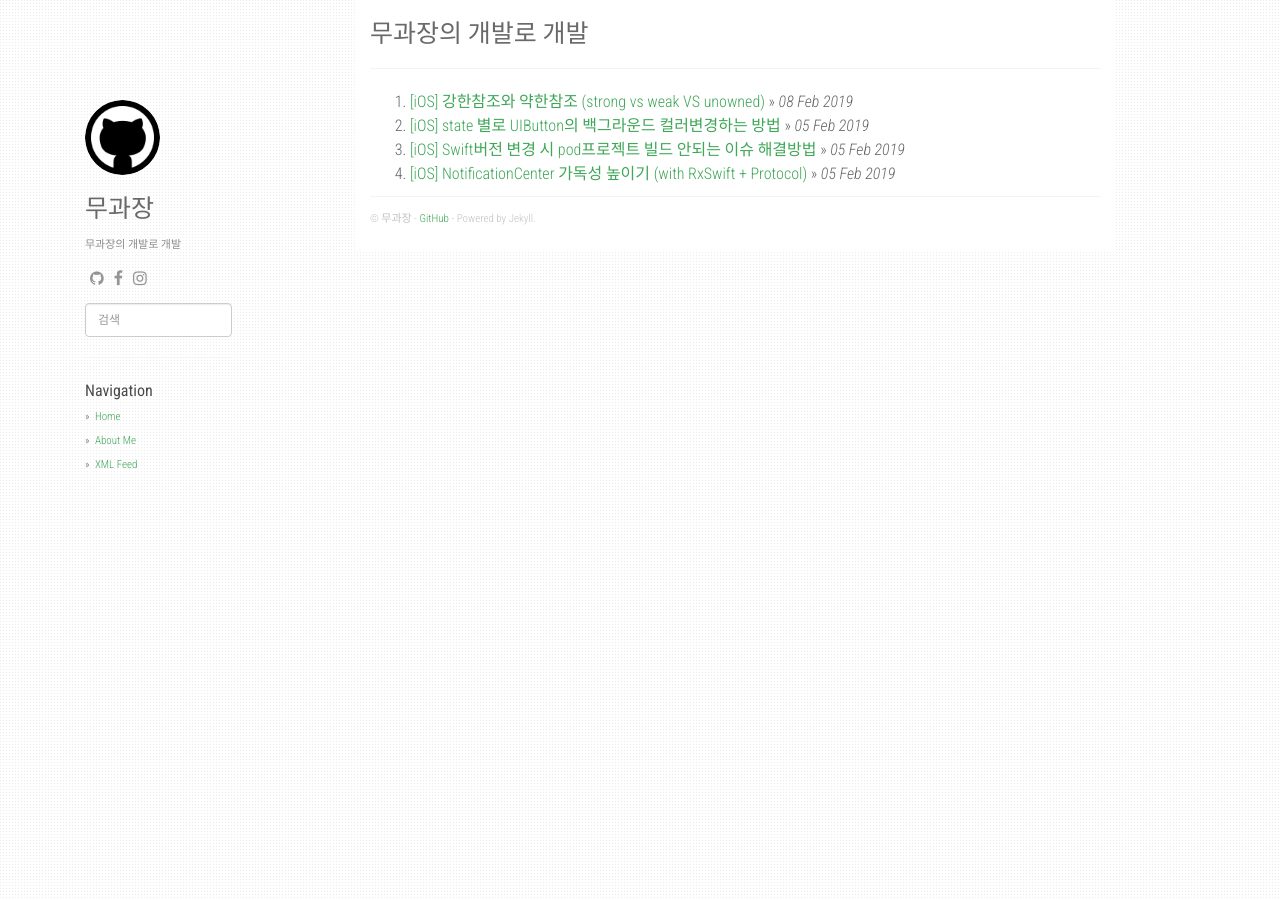
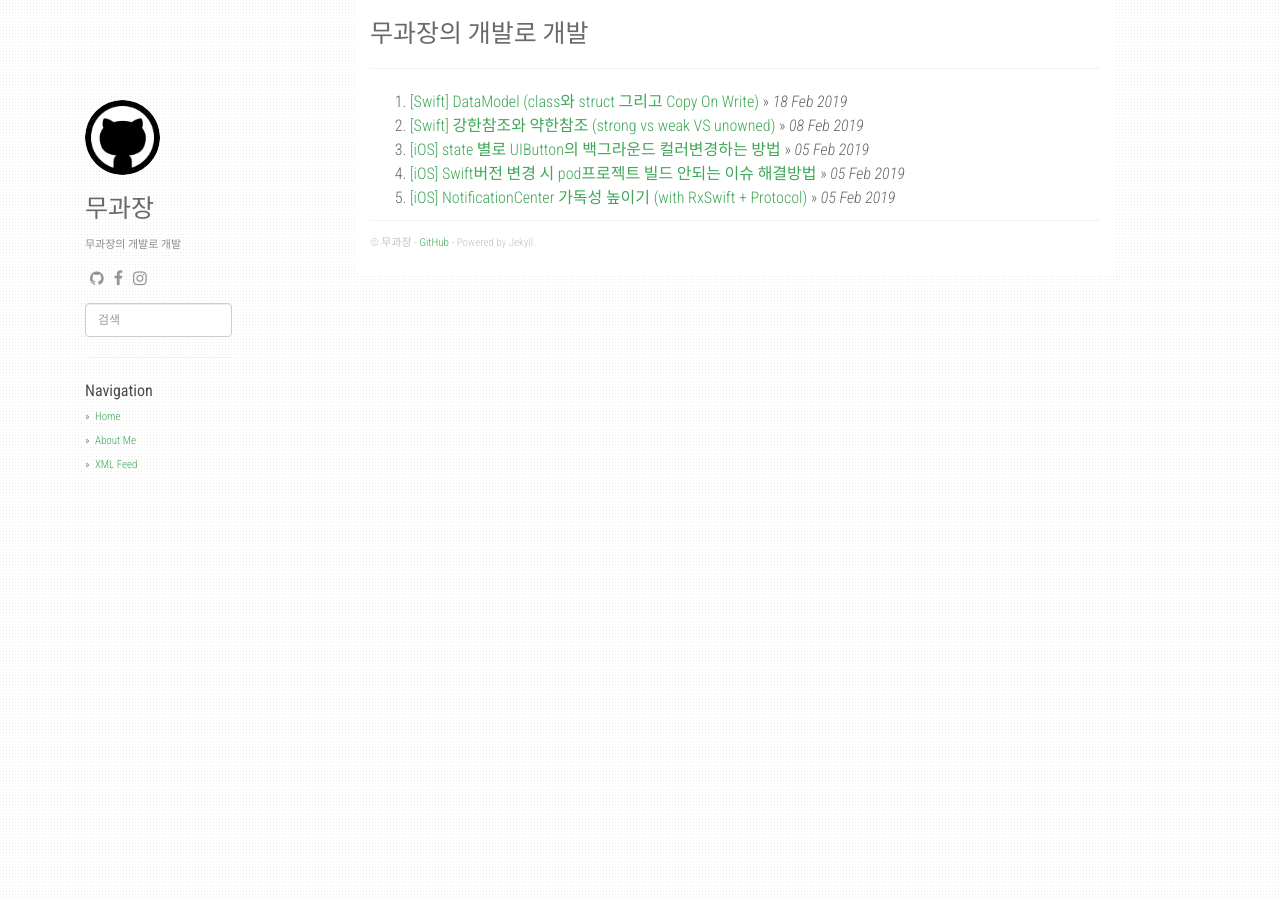
Before and after one commit to jmkim0213/jmkim0213.github.io, a Jekyll site: the page built from index.html, in a window 1280 px wide. Built offline with Jekyll 4.4.1, drawn with Linux system fonts in a browser that asks for light colours; nearby versions of some CDN libraries; the list of posts is cut into pages by our own code; part of the change alters nothing that is shown.

Commit message:
Post: copy_on_write

```diff
--- a/_posts/2019-02-08-weak_Vs_unowned/2019-02-08-weak_Vs_unowned.md
+++ b/_posts/2019-02-08-weak_Vs_unowned.md
@@ -1,6 +1,6 @@
 ---
 layout: post
-title:  "[iOS] 강한참조와 약한참조 (strong vs weak VS unowned)"
+title:  "[Swift] 강한참조와 약한참조 (strong vs weak VS unowned)"
 date:   2019-02-08 19:30:00 +0900
 categories: [iOS, Swift]
 ---
--- /dev/null
+++ b/_posts/2019-02-18-copy_on_write.md
@@ -0,0 +1,166 @@
+---
+layout: post
+title:  "[Swift] DataModel (class와 struct 그리고 Copy On Write)"
+date:   2019-02-18 21:30:00 +0900
+categories: [iOS, Swift]
+---
+
+### 서론
+Swift로 데이터의 집합을 표현하는 방법으로는 struct, class, tuple, array등 다양합니다.
+오늘은 이 중에서 주로 데이터 모델을 작성할때 사용하는 struct와 class에 대해 알아 보고자 합니다.
+
+class와 struct는 둘 다 Property와 Function을 가지고 있으며, 프로토콜을 구현할 수 있는 공통점이 있는 타입입니다.
+하지만 근본적으로 두 타입은 많이 다릅니다.
+
+---
+
+# Class
+class는 참조타입(Reference Type)으로 Heap Memory 공간에 할당되며, 메모리에 할당된 class는 인스턴스 또는 객체라고 불리고 있습니다. 그리고 그 인스턴스를 참조(또는 가리키는)하는 변수를 참조변수라고 합니다.
+
+---
+
+> 참조변수는 대입연산자(=)사용시 참조하는 인스턴스의 참조 값을 복사합니다.
+
+---
+
+{% highlight swift %}
+class Foo {           // class
+  var data: Int = 0   // property
+}
+let foo1 = Foo()      // 새로운 instance 생성 후 참조변수 foo1가 참조하도록 참조 값 대입
+let foo2 = foo1       // foo1의 참조 값을 foo2에 대입
+{% endhighlight %}
+
+![](https://user-images.githubusercontent.com/4909483/52785580-a783af00-309b-11e9-9c8d-cf8eadc32554.png)
+
+---
+
+# Struct
+struct는 값 타입(Value Type)으로 Stack, Heap, Data Memory 공간에 할당될 수 있습니다.
+
+---
+
+> Struct타입의 변수는 대입연산자(=)사용시 소유한 모든 Property의 값을 복사합니다.
+
+---
+
+{% highlight swift %}
+struct Foo {          // struct
+  var data: Int = 0   // property
+}
+let foo1 = Foo()      // 새로운 구조체(foo1) 생성
+let foo2 = foo1       // 새로운 구조체(foo2) 생성 후 foo1의 값을 대입
+{% endhighlight %}
+
+![](https://user-images.githubusercontent.com/4909483/52786090-4230bd80-309d-11e9-8b2f-ffa1fa3c3bff.png)
+
+---
+
+# 데이터 모델에서의 class
+참조타입인 class를 데이터 모델로 사용한다면, 한 인스턴스에 대해 많은 참조가 존재하게되어 인스턴스의 데이터 변경시 참조하는 모든 곳이 영향을 받아 의도치 않은 문제가 발생 할 수 있습니다.
+
+좀 더 풀어서 이야기해보겠습니다.
+Foo와 Bar가 동일한 인스턴스 fooBar를 참조하고 있고, Foo의 어느 함수 내에서 fooBar 상태를 변경했다고 가정해봅시다. Bar도 fooBar를 참조해서 사용하고 있기때문에, Foo에서 변경된 fooBar상태 변경으로 인해 Bar에서 의도치 않은 문제가 발생 할 수도 있습니다.
+
+또한, 이렇게 발생된 문제는 참조가 많은 경우에 문제의 발생지를 찾기 어려워져 디버깅을 하기가 쉽지 않습니다.
+
+---
+
+# 데이터 모델에서의 struct
+값 타입인 struct를 데이터 모델로 사용한다면, 위에서 거론한 class의 문제 점을 해결 할 수 있습니다.
+struct는 대입시 참조가 아닌 값을 복사하기 때문에, struct의 값을 변경한다해도 그 값이 다른 곳에 영향을 주지 않기 때문입니다.
+
+하지만 struct의 덩치가 커지게되면 struct간 대입연산(=)시에 모든 값이 복사되어야 하기 때문에 속도적인 면에서 큰 비용이 발생합니다. 또한 struct의 값이 변경될 필요가 없음에도 불구하고 대입연산시 매번 새로운 메모리 공간을 할당해 프로퍼티를 복사하므로 불필요한 메모리 할당이되는 문제가 발생합니다.
+
+위 문제는 Copy on write라는 개념을 도입해 해결이 가능합니다.
+
+---
+
+### Copy on write
+Copy on write (이하 COW)는 데이터 복사시 실제로 값을 복사되지 않고, 동일한 값을 참조하다가 데이터 변경이 발생될 시에 복사해 값을 변경하는 기법입니다.
+
+Swift에서는 원시타입 구조체(Int, Double, String)와 Array, Set, Dictionary등 컬렉션 구조체에 이미 구현되어있습니다.
+
+{% highlight swift %}
+var arr1 = [0, 1, 2]    // [Int]배열이 생성됩니다.
+var arr2 = arr1         // 이 경우 실제 복사가 일어나지 않고, 동일한 주소를 가지게 됩니다.
+arr1.append(3)          // 이때 [0, 1, 2]배열이 복사가 되며, arr1은 [0, 1, 2, 3]의 값을 가지게 되고 arr2와 다른 주소를 가지게 됩니다.
+{% endhighlight %}
+
+---
+
+# 사용자 정의 구조체에서의 COW
+사용자 정의 구조체에는 COW가 구현되어있지 않기 때문에 필요하다면 구현해줘야 합니다.
+주석으로 간단한 예제를 설명하면서 COW를 구현해보도록 하겠습니다.
+
+{% highlight swift %}
+// 일단 사용자 정의 구조체 UserData를 정의합니다.
+struct UserData {
+    var intValue: Int       = 0
+    var strValue: String    = ""
+}
+
+/*
+대입연산에 의해 즉각적으로 프로퍼티 복사가 발생하는 것을 막기 위해
+참조타입인 Class를 이용해 UserData를 한번 wrapping 해줄 필요가 있습니다.
+또한, UserData말고도 다른 타입에 대해 범용적으로 활용할 수 있도록
+Generic(<T>)으로 데이터타입에 대한 유연성을 부여해줍니다.
+*/
+struct DataWrapper<T> {
+    var data: T
+
+    init(data: T) {
+      self.data = data
+    }
+}
+
+/*
+  DataWrapper를 제어해줄 CowData 구조체를 선언합니다.
+*/
+struct CowData<T> {
+    // Data Wrapper
+    private var dataWrapper: DataWrapper<T>
+    init(data: T) {
+        self.dataWrapper = DataWrapper(data: data)
+    }
+
+    var data: T {
+        get {
+            return self.dataWrapper.data
+        }
+        set {
+            if !isKnownUniquelyReferenced(&self.dataWrapper) {
+                // dataWrapper에 대한 참조가 Uniquely하지 않으면 새로운 Wrapper를 생성하여 값을 대입해줍니다.
+                self.dataWrapper = DataWrapper(data: newValue)
+            } else {
+                // dataWrapper에 대한 참조가 Uniquely하다면 기존 Wrapper에 대해서 struct 값을 대입해줍니다.
+                self.dataWrapper.data = newValue
+            }
+        }
+    }
+}
+
+var cowData1 = CowData(data: UserData())
+cowData1.data.strValue = "i'm UserData1"
+
+// cowData2의 dataWrapper는 cowData1와 동일한 참조를 가지게 됩니다.
+var cowData2 = cowData1
+
+print("!! cowData2의 dataWrapper는 cowData1와 동일한 참조를 가지고 있습니다.")
+print("cowData1.data.strValue: \(cowData1.data.strValue)")
+print("cowData2.data.strValue: \(cowData2.data.strValue)\n")
+
+ // cowData2의 dataWrapper가 새로운 struct값과 함께 새롭게 할당됩니다.
+cowData2.data.strValue = "i'm UserData2"
+
+print("!! cowData2의 dataWrapper는 cowData1와 다른 참조를 가지고 있습니다.")
+print("cowData1.data.strValue: \(cowData1.data.strValue)")
+print("cowData2.data.strValue: \(cowData2.data.strValue)\n")
+{% endhighlight %}
+
+---
+
+# 결과화면
+![](https://user-images.githubusercontent.com/4909483/52950964-f2673480-33c3-11e9-9635-670fbe4d1c92.png)
+
+---
```
Also changed, not shown: 1 other file.
